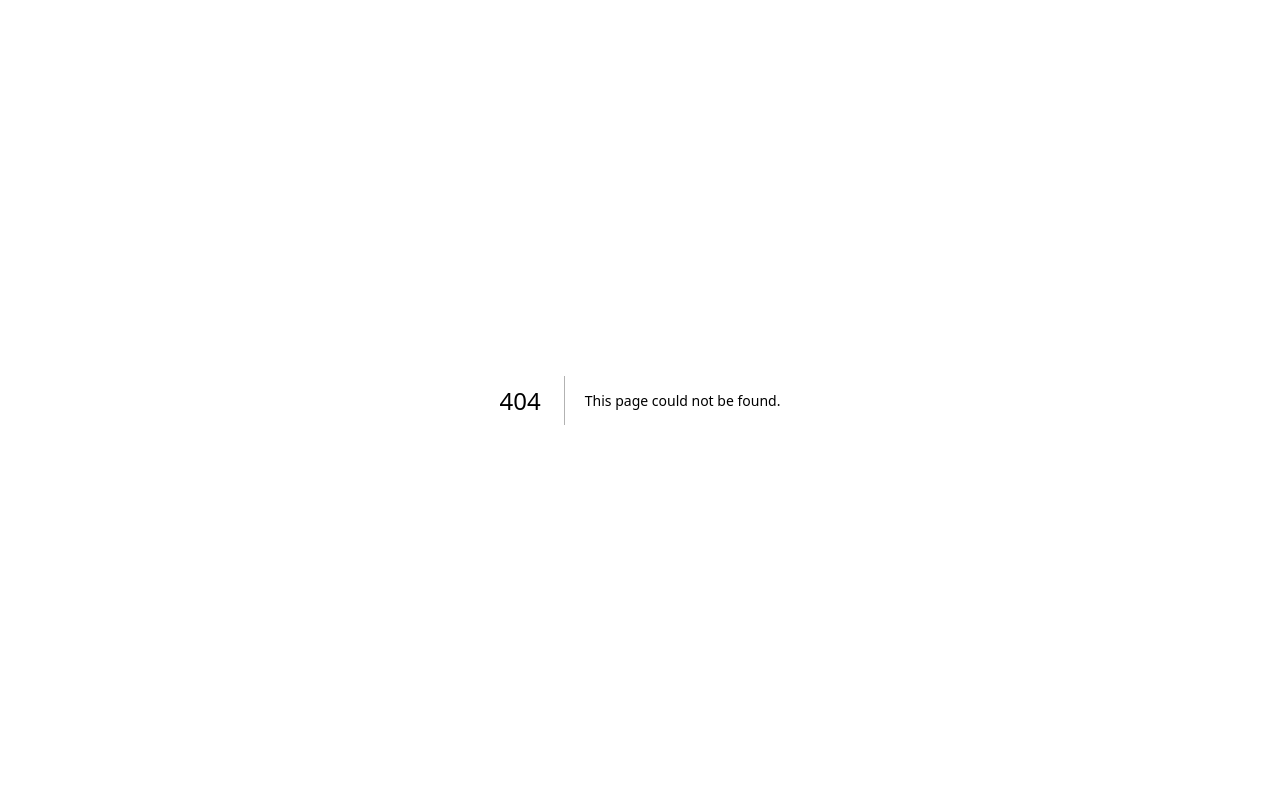
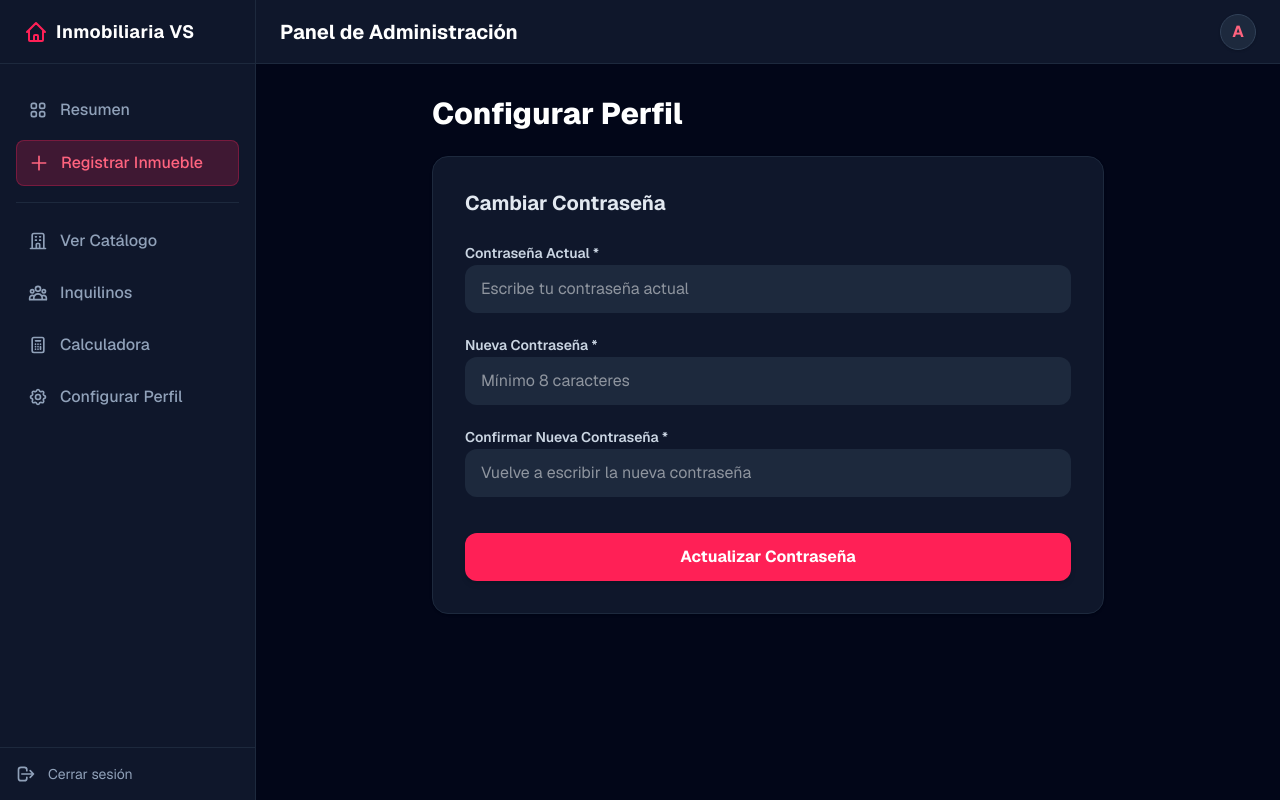
Before and after one commit to JulianOrtiz952/casasysoluciones-frontend, a Next.js app: page /dashboard/perfil in a window 1280 px wide. Before the commit this address had no page. Built offline with nearby package versions, Linux system fonts and the light colour scheme.

Commit message:
Añadir pantalla de cambio de clave al dashboard

```diff
--- a/src/app/dashboard/layout.tsx
+++ b/src/app/dashboard/layout.tsx
@@ -44,6 +44,13 @@ export default function DashboardLayout({ children }: { children: React.ReactNod
                         </svg>
                         <span>Calculadora</span>
                     </Link>
+                    <Link href="/dashboard/perfil" className="flex items-center space-x-3 px-3 py-2.5 text-slate-400 hover:text-white hover:bg-slate-800 rounded-lg font-medium transition">
+                        <svg className="w-5 h-5" fill="none" stroke="currentColor" viewBox="0 0 24 24">
+                            <path strokeLinecap="round" strokeLinejoin="round" strokeWidth={2} d="M10.325 4.317c.426-1.756 2.924-1.756 3.35 0a1.724 1.724 0 002.573 1.066c1.543-.94 3.31.826 2.37 2.37a1.724 1.724 0 001.065 2.572c1.756.426 1.756 2.924 0 3.35a1.724 1.724 0 00-1.066 2.573c.94 1.543-.826 3.31-2.37 2.37a1.724 1.724 0 00-2.572 1.065c-.426 1.756-2.924 1.756-3.35 0a1.724 1.724 0 00-2.573-1.066c-1.543.94-3.31-.826-2.37-2.37a1.724 1.724 0 00-1.065-2.572c-1.756-.426-1.756-2.924 0-3.35a1.724 1.724 0 001.066-2.573c-.94-1.543.826-3.31 2.37-2.37.996.608 2.296.07 2.572-1.065z" />
+                            <path strokeLinecap="round" strokeLinejoin="round" strokeWidth={2} d="M15 12a3 3 0 11-6 0 3 3 0 016 0z" />
+                        </svg>
+                        <span>Configurar Perfil</span>
+                    </Link>
                 </nav>
 
                 <div className="p-4 border-t border-slate-800">
--- /dev/null
+++ b/src/app/dashboard/perfil/page.tsx
@@ -0,0 +1,130 @@
+'use client';
+
+import { useState } from 'react';
+
+export default function Perfil() {
+    const [oldPassword, setOldPassword] = useState('');
+    const [newPassword, setNewPassword] = useState('');
+    const [confirmPassword, setConfirmPassword] = useState('');
+    const [mensaje, setMensaje] = useState<{ texto: string; tipo: 'exito' | 'error' } | null>(null);
+    const [cargando, setCargando] = useState(false);
+
+    const checkToken = () => {
+        // En una app real sacariamos el token si hay
+    };
+
+    const cambiarClave = async (e: React.FormEvent) => {
+        e.preventDefault();
+        setMensaje(null);
+
+        if (newPassword !== confirmPassword) {
+            setMensaje({ texto: "Las contraseñas nuevas no coinciden.", tipo: 'error' });
+            return;
+        }
+
+        if (newPassword.length < 8) {
+            setMensaje({ texto: "La nueva contraseña debe tener al menos 8 caracteres.", tipo: 'error' });
+            return;
+        }
+
+        setCargando(true);
+        try {
+            const res = await fetch(`${process.env.NEXT_PUBLIC_API_URL || 'http://localhost:8000/api/v1/'}auth/change-password/`, {
+                method: 'POST',
+                headers: {
+                    'Content-Type': 'application/json'
+                },
+                body: JSON.stringify({
+                    username: 'admin',
+                    old_password: oldPassword,
+                    new_password: newPassword
+                })
+            });
+
+            const data = await res.json();
+
+            if (res.ok) {
+                setMensaje({ texto: "¡Contraseña actualizada con éxito!", tipo: 'exito' });
+                setOldPassword('');
+                setNewPassword('');
+                setConfirmPassword('');
+            } else {
+                setMensaje({ texto: data.error || "Ocurrió un error al intentar cambiar la contraseña", tipo: 'error' });
+            }
+        } catch (error) {
+            setMensaje({ texto: "Fallo de conexión. Revisa tu internet o la URL del backend.", tipo: 'error' });
+        }
+        setCargando(false);
+    };
+
+    return (
+        <div className="max-w-2xl mx-auto space-y-6">
+            <h1 className="text-3xl font-extrabold text-slate-900 dark:text-white mb-6">Configurar Perfil</h1>
+
+            <div className="bg-white dark:bg-slate-900 overflow-hidden shadow-sm border border-slate-200 dark:border-slate-800 rounded-2xl">
+                <div className="p-6 sm:p-8">
+                    <h2 className="text-xl font-bold text-slate-800 dark:text-slate-200 mb-6">Cambiar Contraseña</h2>
+
+                    {mensaje && (
+                        <div className={`p-4 mb-6 rounded-xl border ${mensaje.tipo === 'exito' ? 'bg-emerald-50 dark:bg-emerald-900/20 border-emerald-200 text-emerald-700 dark:text-emerald-400' : 'bg-rose-50 dark:bg-rose-900/20 border-rose-200 text-rose-700 dark:text-rose-400'}`}>
+                            {mensaje.texto}
+                        </div>
+                    )}
+
+                    <form onSubmit={cambiarClave} className="space-y-5">
+                        <div className="space-y-1">
+                            <label className="text-sm font-semibold text-slate-700 dark:text-slate-300">Contraseña Actual *</label>
+                            <input
+                                type="password"
+                                required
+                                value={oldPassword}
+                                onChange={(e) => setOldPassword(e.target.value)}
+                                className="w-full px-4 py-3 bg-slate-50 dark:bg-slate-800 border-none rounded-xl outline-none focus:ring-2 focus:ring-rose-400 dark:focus:ring-rose-500 text-slate-900 dark:text-white transition-all"
+                                placeholder="Escribe tu contraseña actual"
+                            />
+                        </div>
+
+                        <div className="space-y-1">
+                            <label className="text-sm font-semibold text-slate-700 dark:text-slate-300">Nueva Contraseña *</label>
+                            <input
+                                type="password"
+                                required
+                                value={newPassword}
+                                onChange={(e) => setNewPassword(e.target.value)}
+                                className="w-full px-4 py-3 bg-slate-50 dark:bg-slate-800 border-none rounded-xl outline-none focus:ring-2 focus:ring-rose-400 dark:focus:ring-rose-500 text-slate-900 dark:text-white transition-all"
+                                placeholder="Mínimo 8 caracteres"
+                            />
+                        </div>
+
+                        <div className="space-y-1">
+                            <label className="text-sm font-semibold text-slate-700 dark:text-slate-300">Confirmar Nueva Contraseña *</label>
+                            <input
+                                type="password"
+                                required
+                                value={confirmPassword}
+                                onChange={(e) => setConfirmPassword(e.target.value)}
+                                className="w-full px-4 py-3 bg-slate-50 dark:bg-slate-800 border-none rounded-xl outline-none focus:ring-2 focus:ring-rose-400 dark:focus:ring-rose-500 text-slate-900 dark:text-white transition-all"
+                                placeholder="Vuelve a escribir la nueva contraseña"
+                            />
+                        </div>
+
+                        <div className="pt-4">
+                            <button
+                                type="submit"
+                                disabled={cargando}
+                                className={`w-full py-3 px-4 rounded-xl font-bold text-white transition-all shadow-md active:scale-95 flex justify-center items-center ${cargando ? 'bg-slate-400 cursor-not-allowed' : 'bg-rose-500 hover:bg-rose-600 hover:shadow-rose-500/25'}`}
+                            >
+                                {cargando ? (
+                                    <svg className="animate-spin h-5 w-5 text-white" xmlns="http://www.w3.org/2000/svg" fill="none" viewBox="0 0 24 24">
+                                        <circle className="opacity-25" cx="12" cy="12" r="10" stroke="currentColor" strokeWidth="4"></circle>
+                                        <path className="opacity-75" fill="currentColor" d="M4 12a8 8 0 018-8V0C5.373 0 0 5.373 0 12h4zm2 5.291A7.962 7.962 0 014 12H0c0 3.042 1.135 5.824 3 7.938l3-2.647z"></path>
+                                    </svg>
+                                ) : 'Actualizar Contraseña'}
+                            </button>
+                        </div>
+                    </form>
+                </div>
+            </div>
+        </div>
+    );
+}
```
